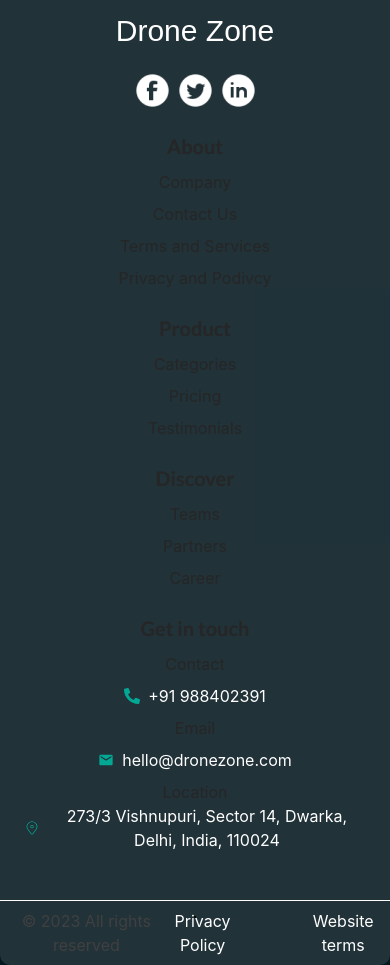
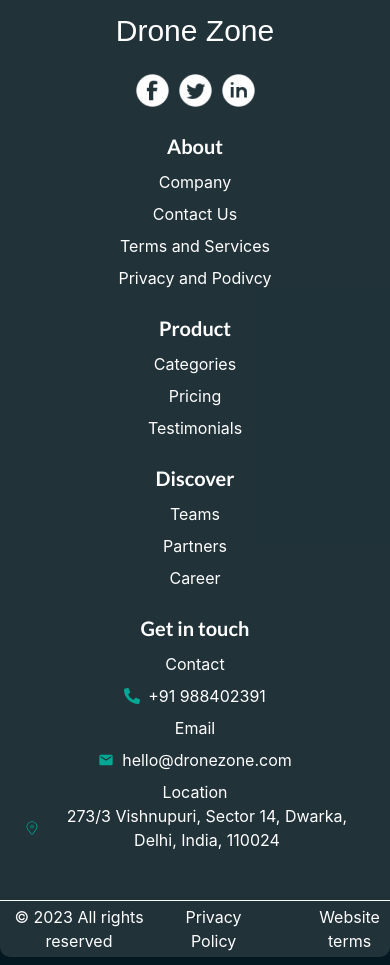
Before and after one commit to DoRNeZoNe/DroneZone-Website, a React (Create React App) app: page /contact in a window 390 px wide. Shown: the part 982-1947 px from the top of the page. Built offline with nearby package versions, Linux system fonts and the light colour scheme.

Commit message:
footer font changed
when doing responsive the fotter text color  is now set to white

```diff
--- a/package.json
+++ b/package.json
@@ -11,6 +11,7 @@
     "@testing-library/jest-dom": "^5.17.0",
     "@testing-library/react": "^13.4.0",
     "@testing-library/user-event": "^13.5.0",
+    "axios": "^1.6.5",
     "react": "^18.2.0",
     "react-accessible-accordion": "^5.0.0",
     "react-dom": "^18.2.0",
--- a/src/componentCss/models.css
+++ b/src/componentCss/models.css
@@ -3,19 +3,19 @@
   background: rgba(198, 198, 198, 0.15);
 }
 
-@media only screen and (min-width: 800px) {
+@media screen and (min-width: 800px) {
   .features {
     grid-template-columns: repeat(4, minmax(0, 1fr));
   }
 }
 
-@media only screen and (max-width: 800px) and (min-width: 450px) {
+@media screen and (max-width: 800px) and (min-width: 450px) {
   .features {
     grid-template-columns: repeat(2, minmax(0, 1fr));
   }
 }
 
-@media only screen and (max-width: 450px) {
+@media screen and (max-width: 450px) {
   .features {
     grid-template-columns: repeat(2, minmax(0, 1fr));
   }
--- a/src/components/Footer.js
+++ b/src/components/Footer.js
@@ -15,17 +15,14 @@ function Footer() {
             <div className="mb-6 ">
               <div className="mb-0 flex flex-col justify-center items-center">
                 <div>
-                  <div
-                    href="#!"
-                    className="logo text-neutral-800 dark:text-neutral-200"
-                  >
+                  <div href="#!" className="logo text-white ">
                     DZ
                   </div>
                 </div>
                 <div>
                   <div
                     href="#!"
-                    className=" dark:text-neutral-200 text-white font-cabin-condensed text-35 text-3xl"
+                    className="  text-white font-cabin-condensed text-35 text-3xl"
                   >
                     Drone Zone
                   </div>
@@ -39,40 +36,28 @@ function Footer() {
             </div>
 
             <div className="mb-6">
-              <div className="mb-2.5 font-lato font-bold text-xl  text-neutral-800 dark:text-neutral-200">
+              <div className="mb-2.5 font-lato font-bold text-xl  text-white ">
                 About
               </div>
 
               <ul className="mb-0 flex flex-col space-y-2">
                 <div>
-                  <a
-                    href="#!"
-                    className="text-neutral-800 dark:text-neutral-200"
-                  >
+                  <a href="#!" className="text-white ">
                     Company
                   </a>
                 </div>
                 <div>
-                  <a
-                    href="#!"
-                    className="text-neutral-800 dark:text-neutral-200"
-                  >
+                  <a href="#!" className="text-white ">
                     Contact Us
                   </a>
                 </div>
                 <div>
-                  <a
-                    href="#!"
-                    className="text-neutral-800 dark:text-neutral-200"
-                  >
+                  <a href="#!" className="text-white ">
                     Terms and Services
                   </a>
                 </div>
                 <div>
-                  <a
-                    href="#!"
-                    className="text-neutral-800 dark:text-neutral-200"
-                  >
+                  <a href="#!" className="text-white ">
                     Privacy and Podivcy
                   </a>
                 </div>
@@ -80,32 +65,23 @@ function Footer() {
             </div>
 
             <div className="mb-6">
-              <div className="mb-2.5 font-lato font-bold text-xl  text-neutral-800 dark:text-neutral-200">
+              <div className="mb-2.5 font-lato font-bold text-xl  text-white ">
                 Product
               </div>
 
               <ul className="mb-0  flex flex-col space-y-2">
                 <div>
-                  <a
-                    href="#!"
-                    className="text-neutral-800 dark:text-neutral-200"
-                  >
+                  <a href="#!" className="text-white ">
                     Categories
                   </a>
                 </div>
                 <div>
-                  <a
-                    href="#!"
-                    className="text-neutral-800 dark:text-neutral-200"
-                  >
+                  <a href="#!" className="text-white ">
                     Pricing
                   </a>
                 </div>
                 <div>
-                  <a
-                    href="#!"
-                    className="text-neutral-800 dark:text-neutral-200"
-                  >
+                  <a href="#!" className="text-white ">
                     Testimonials
                   </a>
                 </div>
@@ -113,48 +89,36 @@ function Footer() {
             </div>
 
             <div className="mb-6">
-              <div className="mb-2.5 font-lato font-bold text-xl  text-neutral-800 dark:text-neutral-200">
+              <div className="mb-2.5 font-lato font-bold text-xl  text-white ">
                 Discover
               </div>
 
               <ul className="mb-0  flex flex-col space-y-2">
                 <div>
-                  <a
-                    href="#!"
-                    className="text-neutral-800 dark:text-neutral-200"
-                  >
+                  <a href="#!" className="text-white ">
                     Teams
                   </a>
                 </div>
                 <div>
-                  <a
-                    href="#!"
-                    className="text-neutral-800 dark:text-neutral-200"
-                  >
+                  <a href="#!" className="text-white ">
                     Partners
                   </a>
                 </div>
                 <div>
-                  <a
-                    href="#!"
-                    className="text-neutral-800 dark:text-neutral-200"
-                  >
+                  <a href="#!" className="text-white ">
                     Career
                   </a>
                 </div>
               </ul>
             </div>
             <div className="mb-6">
-              <div className="mb-2.5 font-lato font-bold text-xl  text-neutral-800 dark:text-neutral-200">
+              <div className="mb-2.5 font-lato font-bold text-xl  text-white ">
                 Get in touch
               </div>
 
               <div className="mb-0  flex flex-col space-y-2">
                 <div className="flex justify-start max-md:justify-center">
-                  <div
-                    href="#!"
-                    className="text-neutral-800 dark:text-neutral-200"
-                  >
+                  <div href="#!" className="text-white ">
                     Contact
                   </div>
                 </div>
@@ -166,10 +130,7 @@ function Footer() {
                 </div>
 
                 <div className="flex justify-start max-md:justify-center">
-                  <div
-                    href="#!"
-                    className="text-neutral-800 dark:text-neutral-200"
-                  >
+                  <div href="#!" className="text-white ">
                     Email
                   </div>
                 </div>
@@ -180,10 +141,7 @@ function Footer() {
                   <div className="text-white">hello@dronezone.com</div>
                 </div>
                 <div className="flex justify-start max-md:justify-center">
-                  <a
-                    href="#!"
-                    className="text-neutral-800 dark:text-neutral-200"
-                  >
+                  <a href="#!" className="text-white ">
                     Location
                   </a>
                 </div>
@@ -200,11 +158,11 @@ function Footer() {
           </div>
         </div>
         <div className="h-[1px] w-full bg-white">.</div>
-        <div className=" p-2 w-full flex items-center flex-row">
-          <div className="   left-0 text-neutral-700  dark:text-neutral-200">
+        <div className=" p-1 w-full flex items-center flex-row gap-6">
+          <div className="   left-0 text-white  ">
             © 2023 All rights reserved
           </div>
-          <div className="flex right-4 flex-row md:absolute text-white gap-16">
+          <div className="  flex  right-4 flex-row sm:absolute text-white gap-16">
             <div className="">Privacy Policy</div>
             <div className="">Website terms</div>
           </div>
--- a/src/components/Home.js
+++ b/src/components/Home.js
@@ -37,7 +37,7 @@ function Home() {
           Features you would definitely loves
         </div>
         <div className="flex justify-center">
-          <div className=" flex  mt-[150px] space-y-12 mb-32 lg:mt-[123px] lg:items-end h-auto justify-center  lg:space-x-12  flex-col lg:flex-row lg:flex gap-[50px] ">
+          <div className=" flex  mt-[150px] space-y-24 mb-32 lg:mt-[123px] lg:items-end h-auto justify-center  lg:space-x-11 flex-col lg:flex-row lg:flex max-md:gap-[50px] ">
             <div className="card1 ">
               <div className="ballsvg flex justify-center items-center  ml-28 -mt-14 ">
                 <div className="number  text-white text-4xl">1</div>
```
Also changed, not shown: .eslintrc.json, 1 other file (tests, documents, lock files or other folders).
